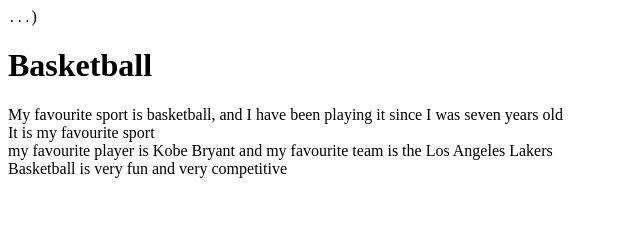
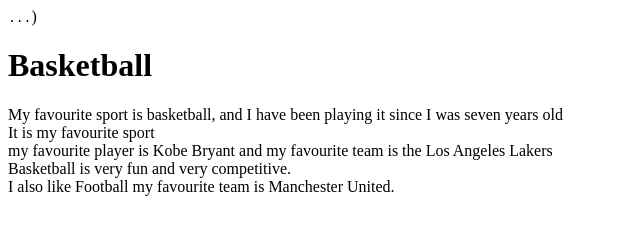
Before and after one commit to Mar7AA/Marmarmalade7A, a plain HTML site: page index.html in a window 1280 px wide. Shown: the whole page, without its empty margins (0-640 px from the left). Drawn offline with Linux system fonts and the light colour scheme.

Commit message:
Update index.html

```diff
--- a/index.html
+++ b/index.html
@@ -11,7 +11,8 @@
  <p> My favourite sport is basketball, and I have been playing it since I was seven years old<br>
      It is my favourite sport<br>
      my favourite player is  Kobe Bryant and my favourite team is the Los Angeles Lakers<br>
-     Basketball is very fun and very competitive
+     Basketball is very fun and very competitive. <br> I also like Football my favourite team is Manchester United.<br>
+   <img src="https://static.toiimg.com/thumb/msid-78791330,width-400,resizemode-4/78791330.jpg.
  </p>
 
 
```
